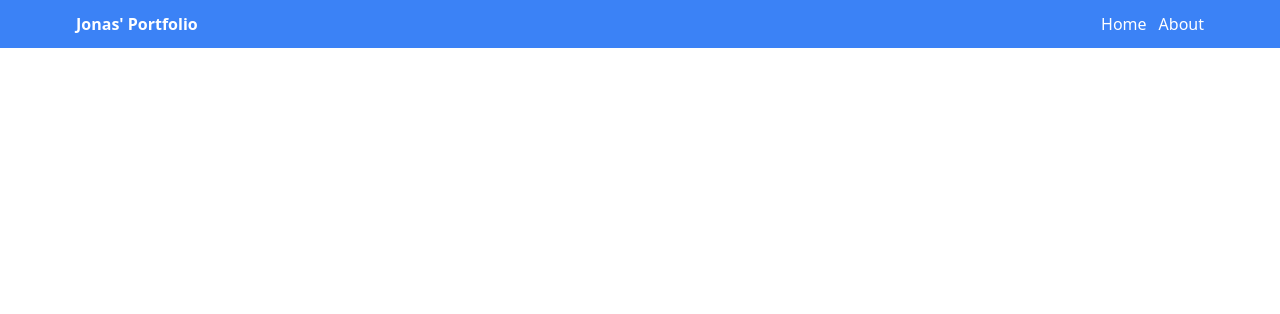
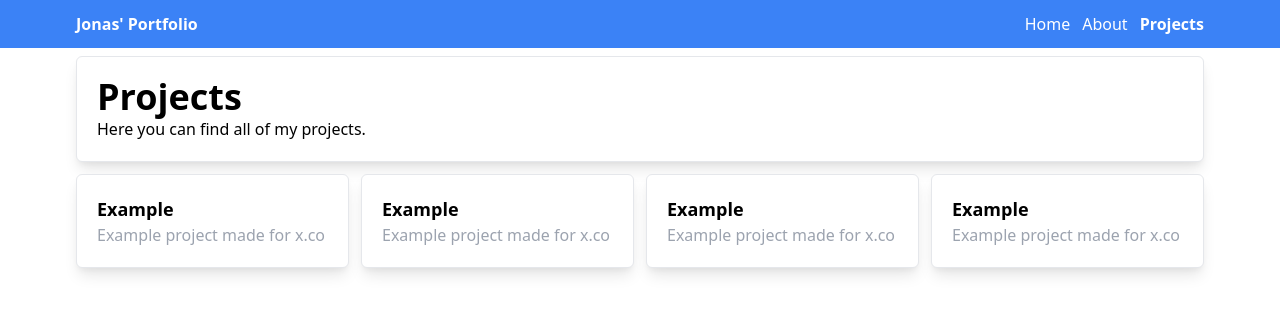
Before and after one commit to jonasclaes/portfolio, a Vue app: page /projects in a window 1280 px wide. Shown: the top 314 px of the page. Built offline with nearby package versions, Linux system fonts and the light colour scheme.

Commit message:
Home page, about page, projects page

```diff
--- a/src/App.vue
+++ b/src/App.vue
@@ -45,6 +45,10 @@ export default defineComponent({
         name: "About",
         location: "/about",
       },
+      {
+        name: "Projects",
+        location: "/projects",
+      },
     ];
 
     return {
--- /dev/null
+++ b/src/data/projects.ts
@@ -0,0 +1,18 @@
+export const projects = [
+  {
+    name: "Example",
+    description: "Example project made for x.co",
+  },
+  {
+    name: "Example",
+    description: "Example project made for x.co",
+  },
+  {
+    name: "Example",
+    description: "Example project made for x.co",
+  },
+  {
+    name: "Example",
+    description: "Example project made for x.co",
+  },
+];
--- a/src/router/index.ts
+++ b/src/router/index.ts
@@ -16,6 +16,12 @@ const routes: Array<RouteRecordRaw> = [
     component: () =>
       import(/* webpackChunkName: "about" */ "../views/About.vue"),
   },
+  {
+    path: "/projects",
+    name: "Projects",
+    component: () =>
+      import(/* webpackChunkName: "projects" */ "../views/Projects.vue"),
+  },
 ];
 
 const router = createRouter({
--- a/src/views/About.vue
+++ b/src/views/About.vue
@@ -1,3 +1,8 @@
 <template>
-  <div></div>
+  <div>
+    <div class="bg-white border border-gray-200 p-5 rounded-md shadow-lg">
+      <h1 class="text-2xl sm:text-4xl font-semibold">About me</h1>
+      <p>My name is Jonas Claes.</p>
+    </div>
+  </div>
 </template>
--- a/src/views/Home.vue
+++ b/src/views/Home.vue
@@ -1,6 +1,17 @@
 <template>
   <div>
-    <h1>Home</h1>
+    <div class="bg-white border border-gray-200 p-5 rounded-md shadow-lg">
+      <h1 class="text-2xl sm:text-4xl font-semibold">
+        Welcome to my portfolio!
+      </h1>
+      <p>
+        Here you can find information about me, my experience and my projects.
+      </p>
+      <hr class="my-2 mx-5" />
+      <div>
+        <router-link to="/about" class="text-blue-500">About me</router-link>
+      </div>
+    </div>
   </div>
 </template>
 
--- /dev/null
+++ b/src/views/Projects.vue
@@ -0,0 +1,33 @@
+<template>
+  <div>
+    <div class="bg-white border border-gray-200 p-5 rounded-md shadow-lg">
+      <h1 class="text-2xl sm:text-4xl font-semibold">Projects</h1>
+      <p>Here you can find all of my projects.</p>
+    </div>
+    <div
+      class="mt-3 grid gap-3 grid-cols-1 sm:grid-cols-2 md:grid-cols-3 lg:grid-cols-4"
+    >
+      <div
+        v-for="project in projects"
+        :key="project.name"
+        class="bg-white border border-gray-200 p-5 rounded-md shadow-lg"
+      >
+        <h2 class="text-lg font-semibold">{{ project.name }}</h2>
+        <p class="text-gray-400">{{ project.description }}</p>
+      </div>
+    </div>
+  </div>
+</template>
+
+<script lang="ts">
+import { projects } from "@/data/projects";
+import { defineComponent } from "vue";
+
+export default defineComponent({
+  setup() {
+    return {
+      projects,
+    };
+  },
+});
+</script>
```
